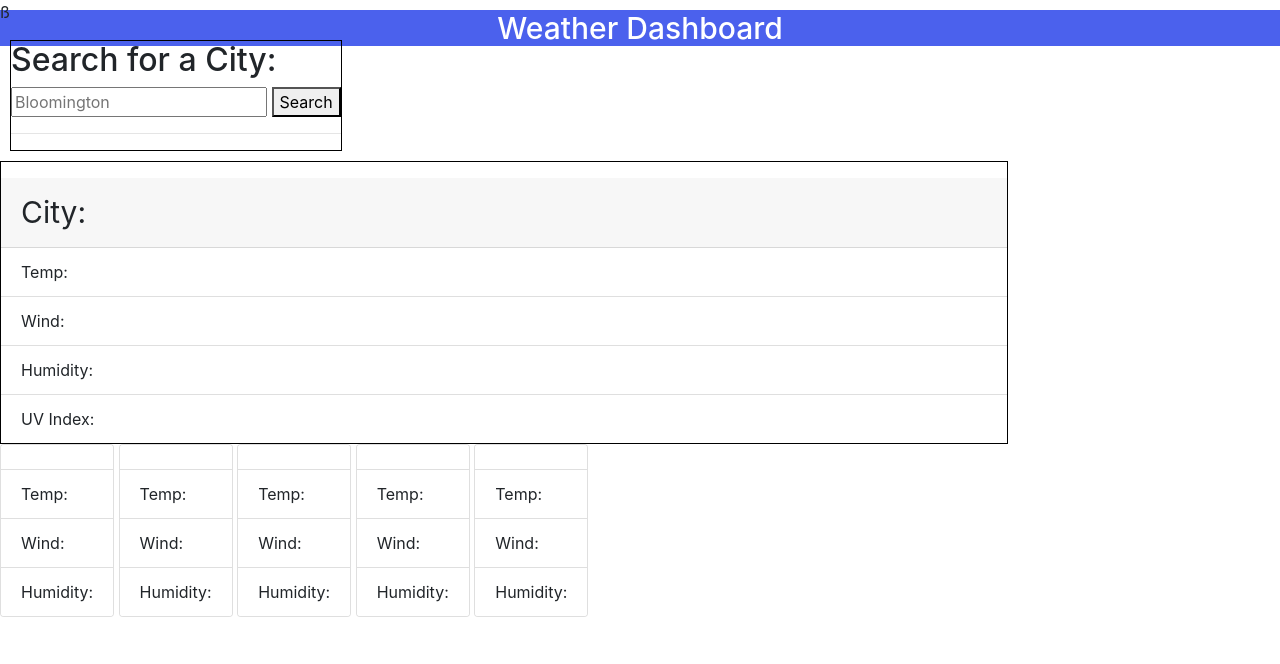
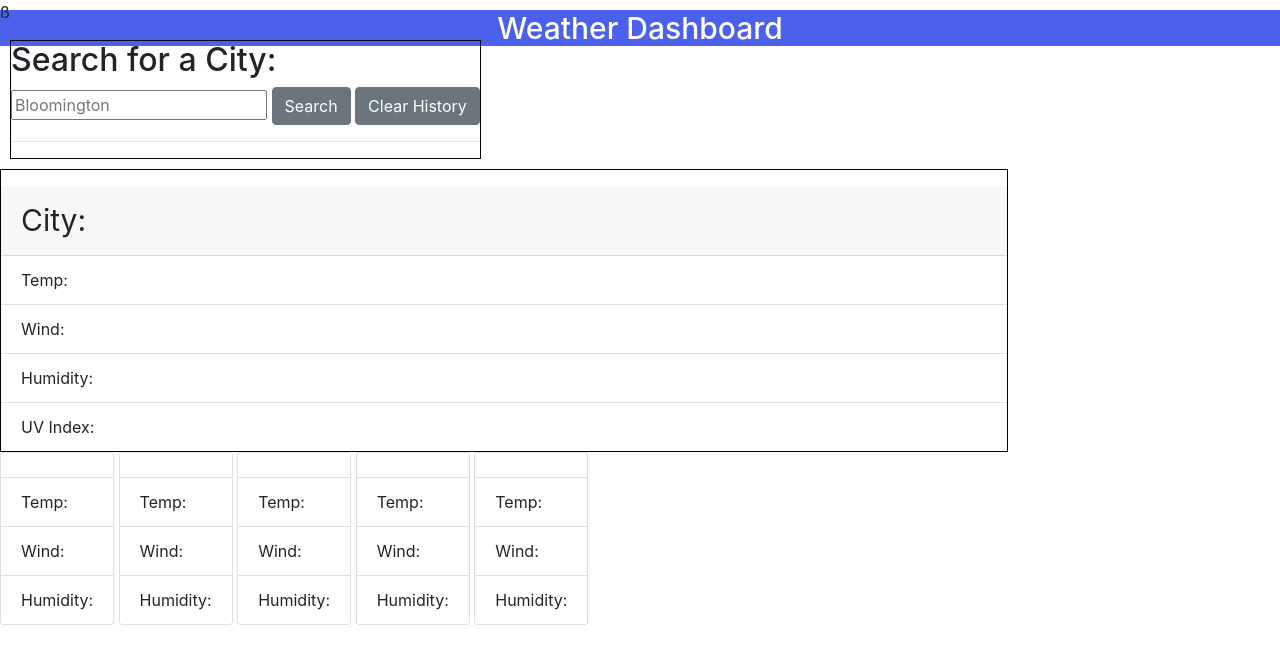
Before and after one commit to mirandamorton1/LiveWeatherDashboard, a plain HTML site: page index.html in a window 1280 px wide. Drawn offline with nearby package versions, Linux system fonts and the light colour scheme.

Commit message:
added a clear history button

```diff
--- a/Assets/script2.js
+++ b/Assets/script2.js
@@ -1,3 +1,4 @@
+var searchHistory = [];
 var currentDate = moment().format("MMMM do YYYY");
 var citySearch = $(".citySearch");
 console.log(citySearch)
--- a/index.html
+++ b/index.html
@@ -18,9 +18,11 @@
             <h2>Search for a City:</h2>
             <form>
                 <input id="userInput" type="text" placeholder="Bloomington" />
-                <button id="searchBtn" type="submit">Search</button>
+                <button id="searchBtn" class="btn btn-secondary my-2 my-sm-0" type="submit">Search</button>
+                <button id="clearBtn" class="btn btn-secondary my-2 my-sm-0">Clear History </button>
             </form>
             <hr>
+            <div class="container searchHistoryEl"></div>
         </aside>
     </div>
 
```
